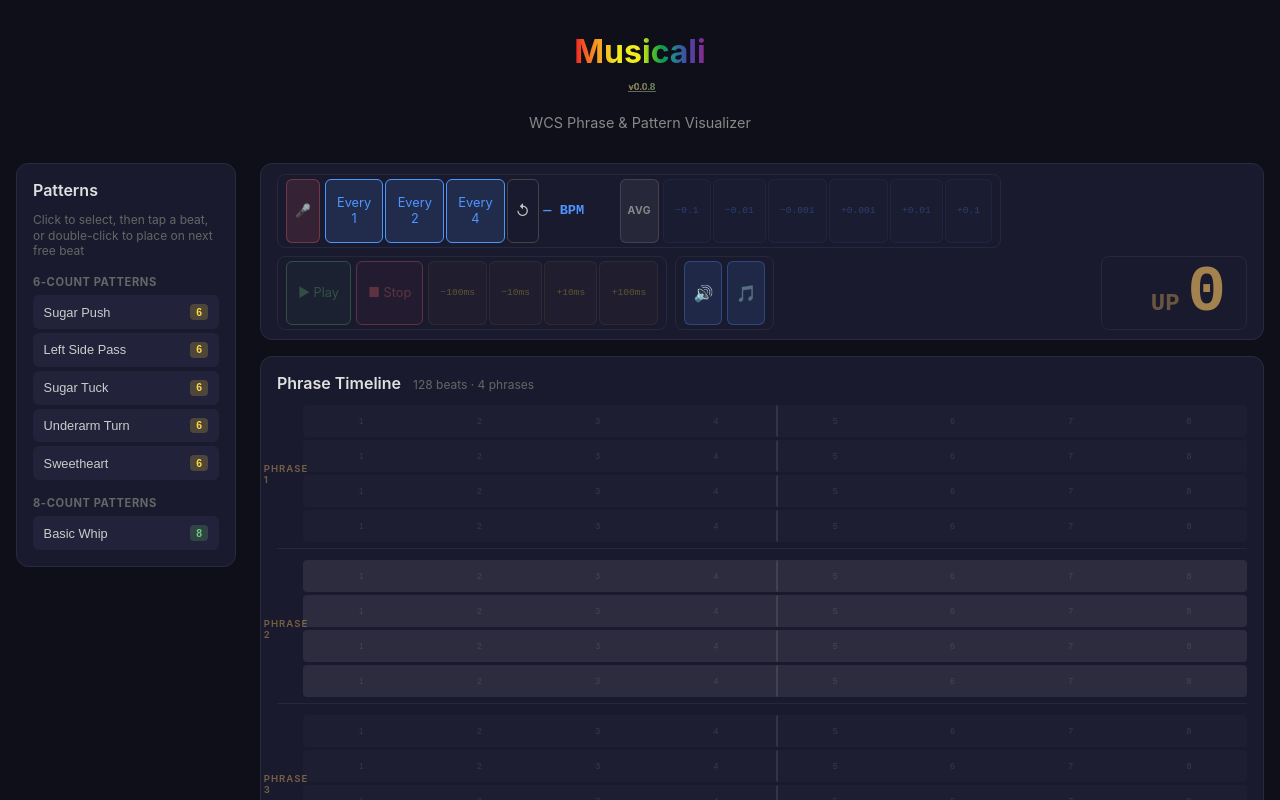
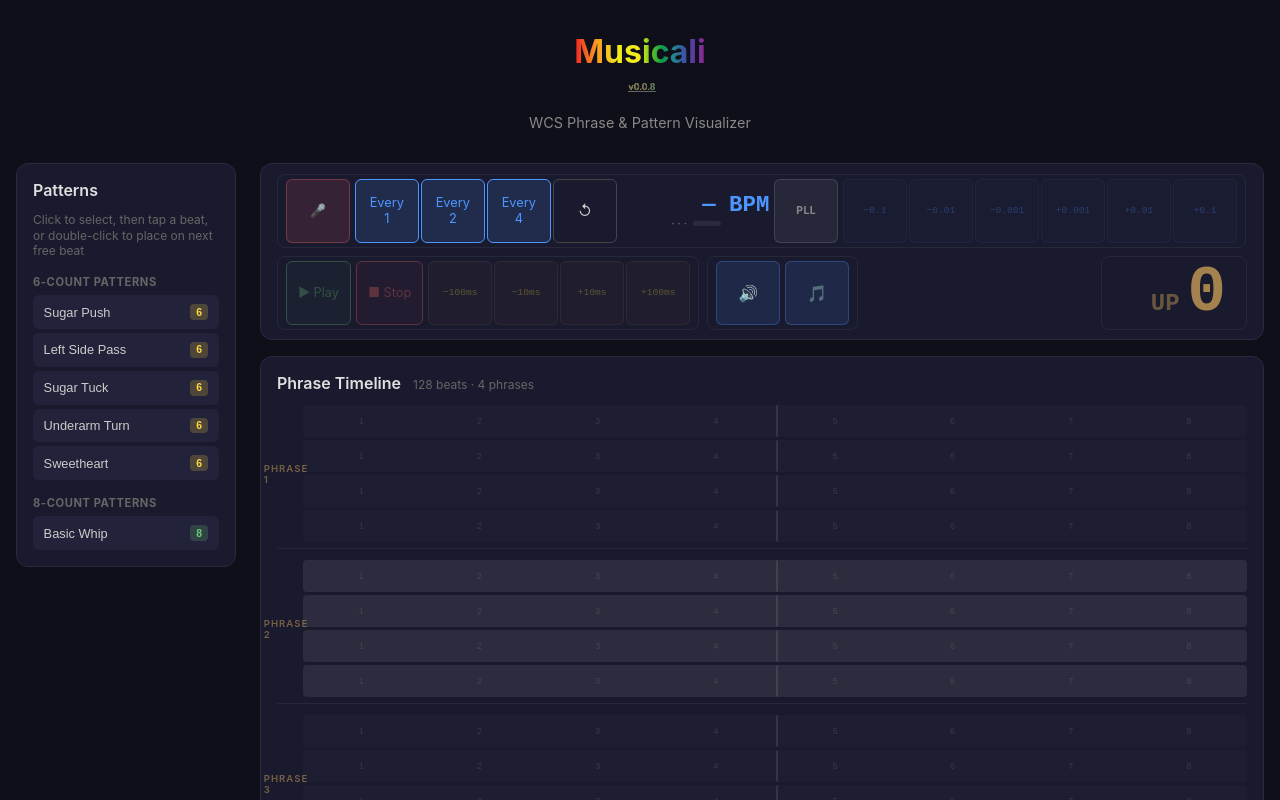
Before and after one commit to michaelkebe/musicali, a React (Vite) app: page / in a window 1280 px wide. Shown: the top 800 px of the page. Built offline with nearby package versions, Linux system fonts and the light colour scheme; the HTML template or start-up script is replaced by a standard one.

Commit message:
feat: default to PLL mode and stack indicator below BPM
- PLL mode is now the default for new visitors (localStorage absent = PLL on)
- PLL indicator stacks vertically below the BPM display in the tempo row

```diff
--- a/src/App.css
+++ b/src/App.css
@@ -180,6 +180,7 @@ h2 {
   font-family: inherit;
   touch-action: manipulation;
   min-height: 4rem;
+  min-width: 4rem;
 }
 .ctrl-btn:hover:not(:disabled) { border-color: #888; color: #fff; }
 .ctrl-btn:disabled { opacity: 0.3; cursor: default; }
@@ -192,11 +193,18 @@ h2 {
 .ctrl-btn.stop:hover:not(:disabled) { background: rgba(255,107,107,0.25); }
 
 .bpm-display {
-  font-size: 0.85rem;
+  font-size: 1.4rem;
   font-weight: 700;
   color: #4d96ff;
-  min-width: 4.5rem;
+  min-width: 11ch;
+  text-align: right;
   font-family: monospace;
+}
+
+.bpm-stack {
+  display: inline-flex;
+  flex-direction: column;
+  align-items: center;
 }
 
 @keyframes beat-flash {
@@ -555,7 +563,6 @@ h2 {
   font-size: 0.65rem;
   font-weight: 700;
   letter-spacing: 0.5px;
-  min-width: 38px;
   padding: 0.35rem 0.4rem;
   background: rgba(255,255,255,0.06);
   border-color: rgba(255,255,255,0.12);
--- a/src/App.tsx
+++ b/src/App.tsx
@@ -114,7 +114,7 @@ export default function App() {
   const [currentBeat, setCurrentBeat] = useState(0)
   const [announce, setAnnounce] = useState(() => loadAnnounce())
   const [metronome, setMetronome] = useState(() => loadMetronome())
-  const [usePll, setUsePll] = useState(() => localStorage.getItem(PLL_STORAGE_KEY) === "true")
+  const [usePll, setUsePll] = useState(() => localStorage.getItem(PLL_STORAGE_KEY) !== "false")
   const { onTap, reset: pllReset, forceInterval, nudgeOffset, bpm: pllBpm, state: pllState, phase: pllPhase } = usePllBeat()
   const effectiveBpm = usePll ? pllBpm : bpm
   const rafRef = useRef<number | null>(null)
--- a/src/components/PlaybackBar.tsx
+++ b/src/components/PlaybackBar.tsx
@@ -32,6 +32,7 @@ export default function PlaybackBar({ bpm, isPlaying, currentBeat, announce, met
         <span className="btn-group">
           <BpmDetector onBpmChange={onBpmChange} />
           <BpmTapper onBpmChange={onBpmChange} usePll={usePll} onTap={onTap} onReset={onPllReset} />
+          <span className="bpm-stack">
             <span className="bpm-display">{bpm > 0 ? `${bpm.toFixed(3)} BPM` : "— BPM"}</span>
             {usePll && pllPhase && (
               <span className={`pll-indicator pll-${pllPhase}`} title={`${pllPhase}${pllConfidence !== undefined ? ` (${Math.round(pllConfidence * 100)}%)` : ""}`}>
@@ -41,6 +42,7 @@ export default function PlaybackBar({ bpm, isPlaying, currentBeat, announce, met
                 </span>
               </span>
             )}
+          </span>
           <button className="ctrl-btn mode-toggle" title={`Switch to ${usePll ? "averaged" : "PLL"} mode`} onPointerDown={onPllToggle}>
             {usePll ? "PLL" : "AVG"}
           </button>
```
Lines whose indentation alone changed are shown as unchanged.
